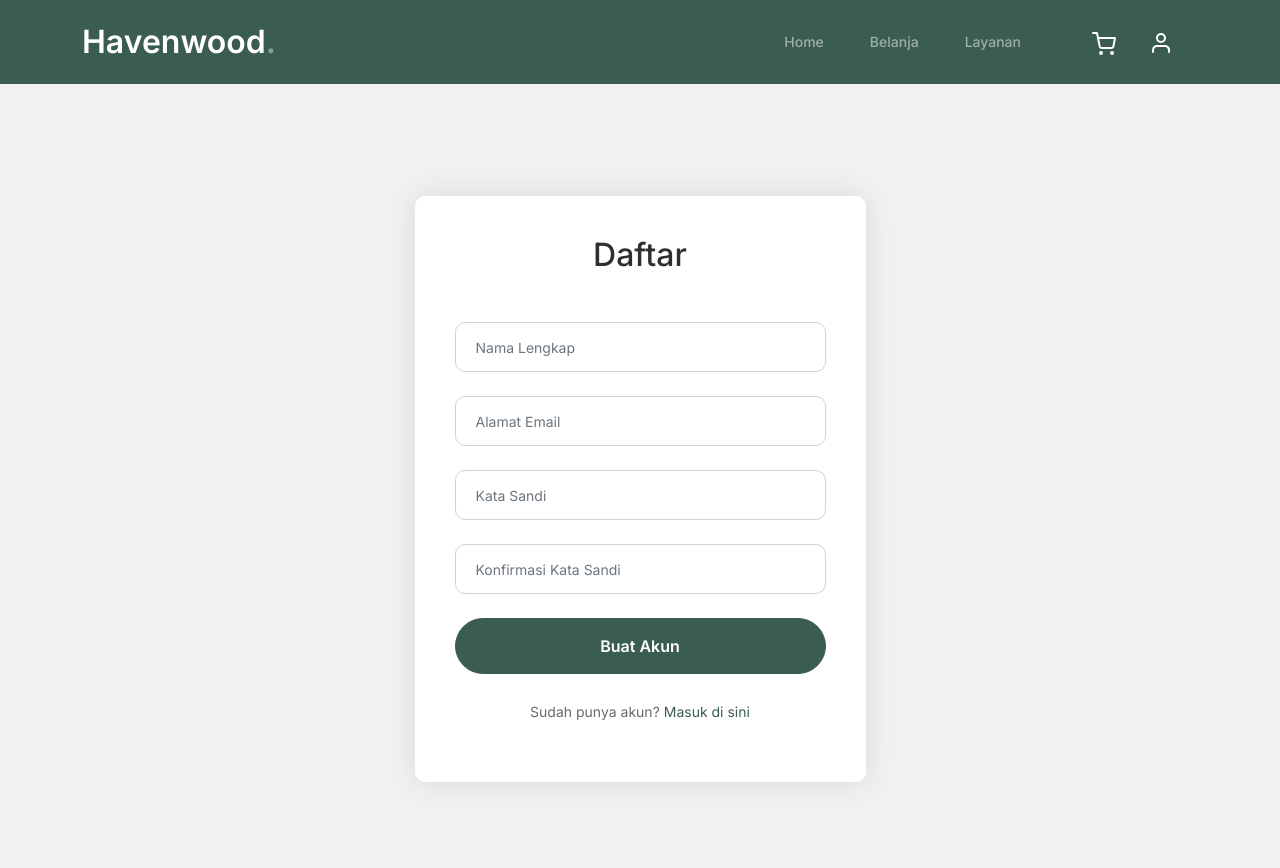
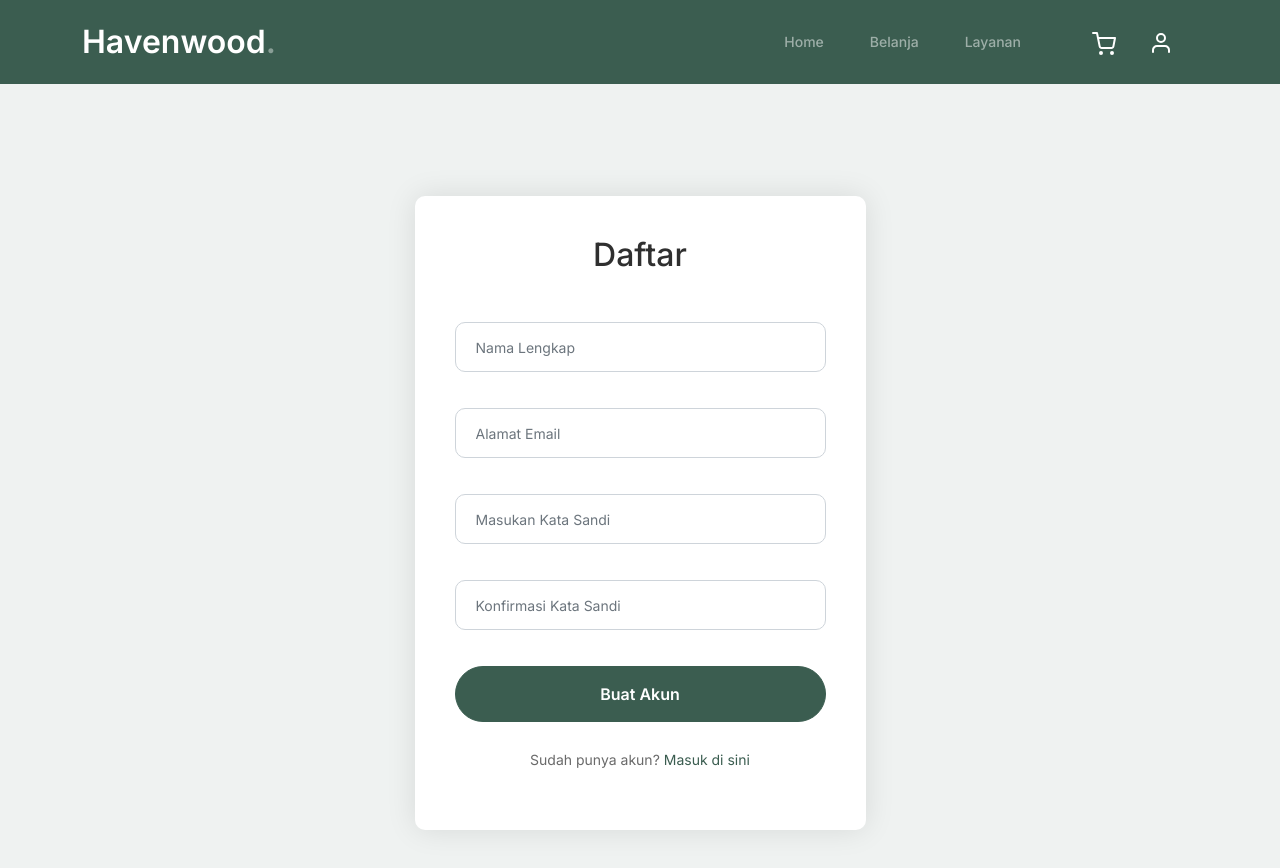
Before and after one commit to narantyomaulana/go-ecommerce-fe, a React (Vite) app: page /register in a window 1280 px wide. Shown: the top 868 px of the page. Built offline with nearby package versions, Linux system fonts and the light colour scheme.

Commit message:
Integrasi Register User

```diff
--- a/src/components/FormInput/FormInput.tsx
+++ b/src/components/FormInput/FormInput.tsx
@@ -6,6 +6,7 @@ interface FormInputProps<T extends Record<string, any>> {
   register: UseFormRegister<T>;
   name: Path<T>;
   errors: FieldErrors<T>;
+  disabled?: boolean;
 }
 
 function FormInput<T extends Record<string, any>>(props: FormInputProps<T>) {
@@ -17,6 +18,7 @@ function FormInput<T extends Record<string, any>>(props: FormInputProps<T>) {
           props.errors[props.name] ? "is-invalid" : ""
         }`}
         placeholder={props.placeholder}
+        disabled={props.disabled}
         {...props.register(props.name)}
       />
       <div
--- a/src/pages/Register/Register.tsx
+++ b/src/pages/Register/Register.tsx
@@ -1,6 +1,76 @@
-import { Link } from 'react-router-dom';
+import { useForm } from "react-hook-form";
+import { Link, useNavigate } from "react-router-dom";
+import FormInput from "../../components/FormInput/FormInput";
+import * as yup from "yup";
+import { yupResolver } from "@hookform/resolvers/yup";
+import { getAuthClient } from "../../api/grpc/client";
+import Swal from "sweetalert2";
+import { useState } from "react";
+
+const registerSchema = yup.object().shape({
+  full_name: yup.string().required("Nama lengkap harus diisi"),
+  email: yup.string().email("Email tidak valid").required("Email harus diisi"),
+  password: yup
+    .string()
+    .min(6, "Password minimal 6 karakter")
+    .required("Password harus diisi"),
+  password_confirmation: yup
+    .string()
+    .oneOf([yup.ref("password")], "Password tidak cocok")
+    .required("Konfirmasi password harus diisi"),
+});
+interface RegisterFormValues {
+  full_name: string;
+  email: string;
+  password: string;
+  password_confirmation: string;
+}
 
 const Register = () => {
+  const navigate = useNavigate();
+  const [submitLoading, setSubmitLoading] = useState<boolean>(false);
+  const form = useForm<RegisterFormValues>({
+    resolver: yupResolver(registerSchema),
+  });
+
+  const submitHandler = async (values: RegisterFormValues) => {
+    try {
+      setSubmitLoading(true);
+      var res = await getAuthClient().register({
+        email: values.email,
+        fullName: values.full_name,
+        password: values.password,
+        passwordConfirmation: values.password_confirmation,
+      });
+
+      if (res.response.base?.isError ?? true) {
+        if (res.response.base?.message == "User Already Exists") {
+          Swal.fire({
+            title: "Registrasi Gagal",
+            text: "Email sudah terdaftar",
+            icon: "error",
+          });
+          return;
+        }
+        Swal.fire({
+          title: "Terjadi Kesalahan",
+          text: "Mohon Coba Beberapa saat lagi",
+          icon: "error",
+        });
+        return;
+      }
+
+      Swal.fire({
+        title: "Registrasi Berhasil",
+        text: "Akun Anda telah berhasil dibuat",
+        icon: "success",
+      });
+      navigate("/login");
+    } finally {
+      setSubmitLoading(false);
+    }
+  };
+
   return (
     <div className="login-section">
       <div className="container">
@@ -8,24 +78,59 @@ const Register = () => {
           <div className="col-md-6 col-lg-5">
             <div className="login-wrap p-4">
               <h2 className="section-title text-center mb-5">Daftar</h2>
-                            <form action="#" className="login-form">
-                                <div className="form-group mb-4">
-                                    <input type="text" className="form-control" placeholder="Nama Lengkap" required />
-                                </div>
-                                <div className="form-group mb-4">
-                                    <input type="email" className="form-control" placeholder="Alamat Email" required />
-                                </div>
-                                <div className="form-group mb-4">
-                                    <input type="password" className="form-control" placeholder="Kata Sandi" required />
-                                </div>
-                                <div className="form-group mb-4">
-                                    <input type="password" className="form-control" placeholder="Konfirmasi Kata Sandi" required />
-                                </div>
+              <form
+                onSubmit={form.handleSubmit(submitHandler)}
+                className="login-form"
+              >
+                <FormInput<RegisterFormValues>
+                  errors={form.formState.errors}
+                  name="full_name"
+                  register={form.register}
+                  type="text"
+                  placeholder="Nama Lengkap"
+                  disabled={submitLoading}
+                />
+                <FormInput<RegisterFormValues>
+                  errors={form.formState.errors}
+                  name="email"
+                  register={form.register}
+                  type="text"
+                  placeholder="Alamat Email"
+                  disabled={submitLoading}
+                />
+                <FormInput<RegisterFormValues>
+                  errors={form.formState.errors}
+                  name="password"
+                  register={form.register}
+                  type="password"
+                  placeholder="Masukan Kata Sandi"
+                  disabled={submitLoading}
+                />
+                <FormInput<RegisterFormValues>
+                  errors={form.formState.errors}
+                  name="password_confirmation"
+                  register={form.register}
+                  type="password"
+                  placeholder="Konfirmasi Kata Sandi"
+                  disabled={submitLoading}
+                />
+
                 <div className="form-group">
-                                    <button type="submit" className="btn btn-primary btn-block">Buat Akun</button>
+                  <button
+                    type="submit"
+                    className="btn btn-primary btn-block"
+                    disabled={submitLoading}
+                  >
+                    Buat Akun
+                  </button>
                 </div>
                 <div className="text-center mt-4">
-                                    <p>Sudah punya akun? <Link to="/login" className="text-primary">Masuk di sini</Link></p>
+                  <p>
+                    Sudah punya akun?{" "}
+                    <Link to="/login" className="text-primary">
+                      Masuk di sini
+                    </Link>
+                  </p>
                 </div>
               </form>
             </div>
```
Lines whose indentation alone changed are shown as unchanged.
